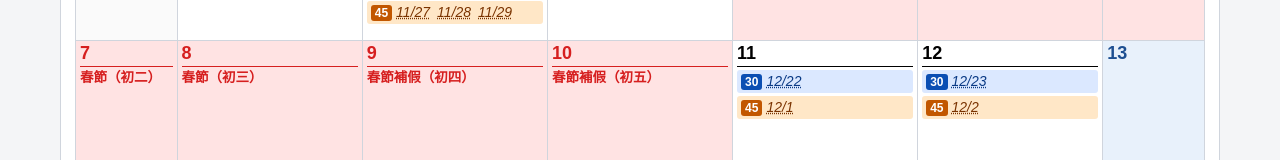
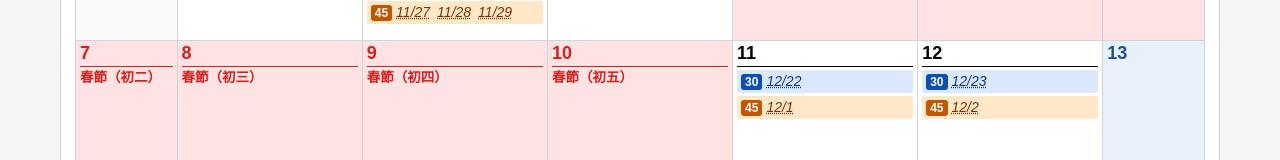
Before and after one commit to hsinhsin2018/bonjour-tools, a plain HTML site: page shipping-calendar/index.html in a window 1280 px wide. Shown: the part 5849-6009 px from the top of the page. Drawn offline with Linux system fonts and the light colour scheme.

Commit message:
出貨工作日計算表：2/9、2/10 標示改為春節（初四）、（初五）
Co-Authored-By: Claude Opus 5.5 <noreply@anthropic.com>
Claude-Session: https://claude.ai/code/session_01GUZh2UiMLiiNJfXFv1bpG3

```diff
--- a/shipping-calendar/index.html
+++ b/shipping-calendar/index.html
@@ -283,8 +283,8 @@ const HOLIDAYS = {
   "2027-02-06":"春節（初一）",
   "2027-02-07":"春節（初二）",
   "2027-02-08":"春節（初三）",
-  "2027-02-09":"春節補假（初四）",
-  "2027-02-10":"春節補假（初五）",
+  "2027-02-09":"春節（初四）",
+  "2027-02-10":"春節（初五）",
   "2027-02-28":"和平紀念日",
   "2027-03-01":"和平紀念日補假",
   "2027-04-04":"兒童節",
```
